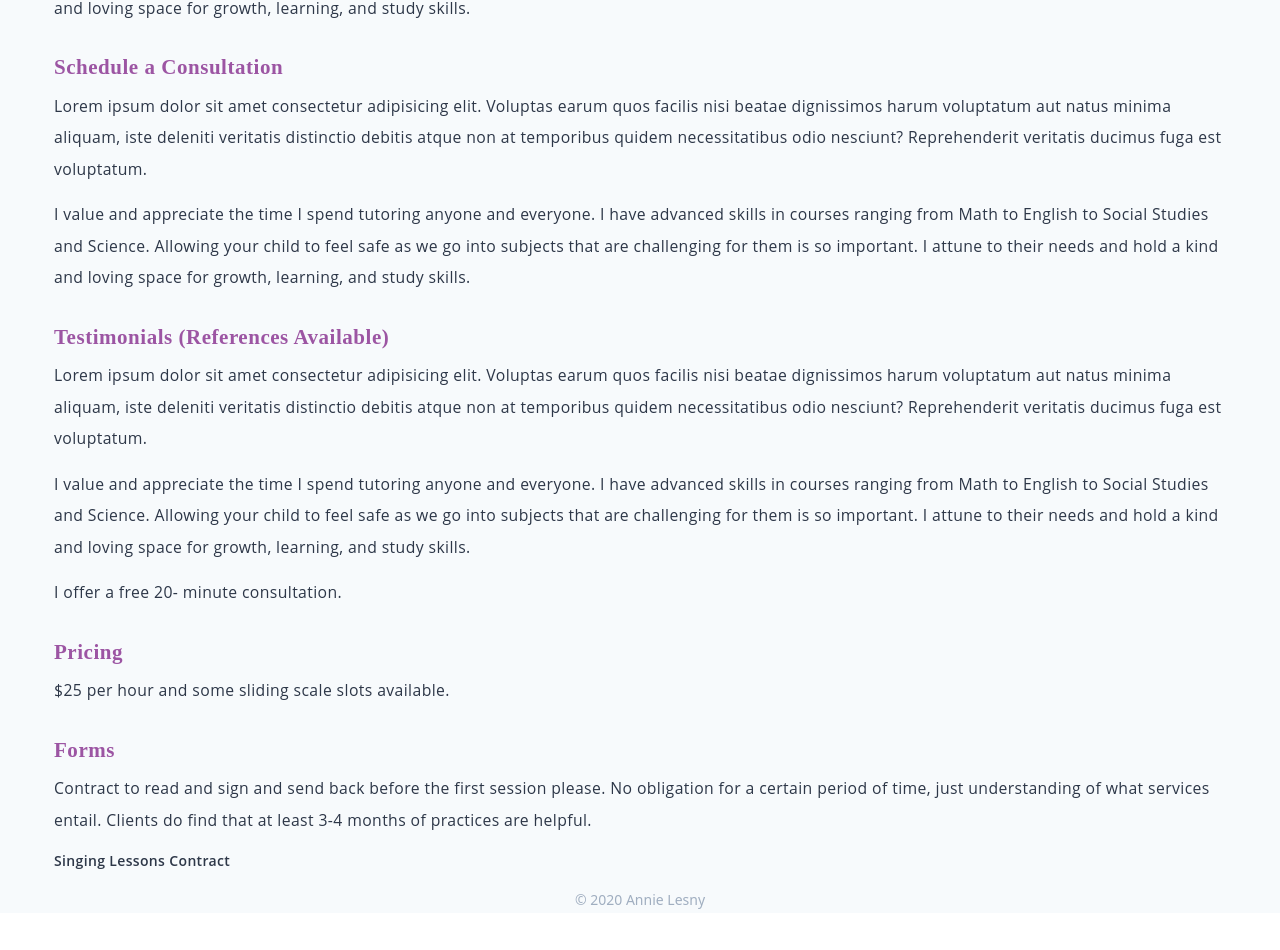
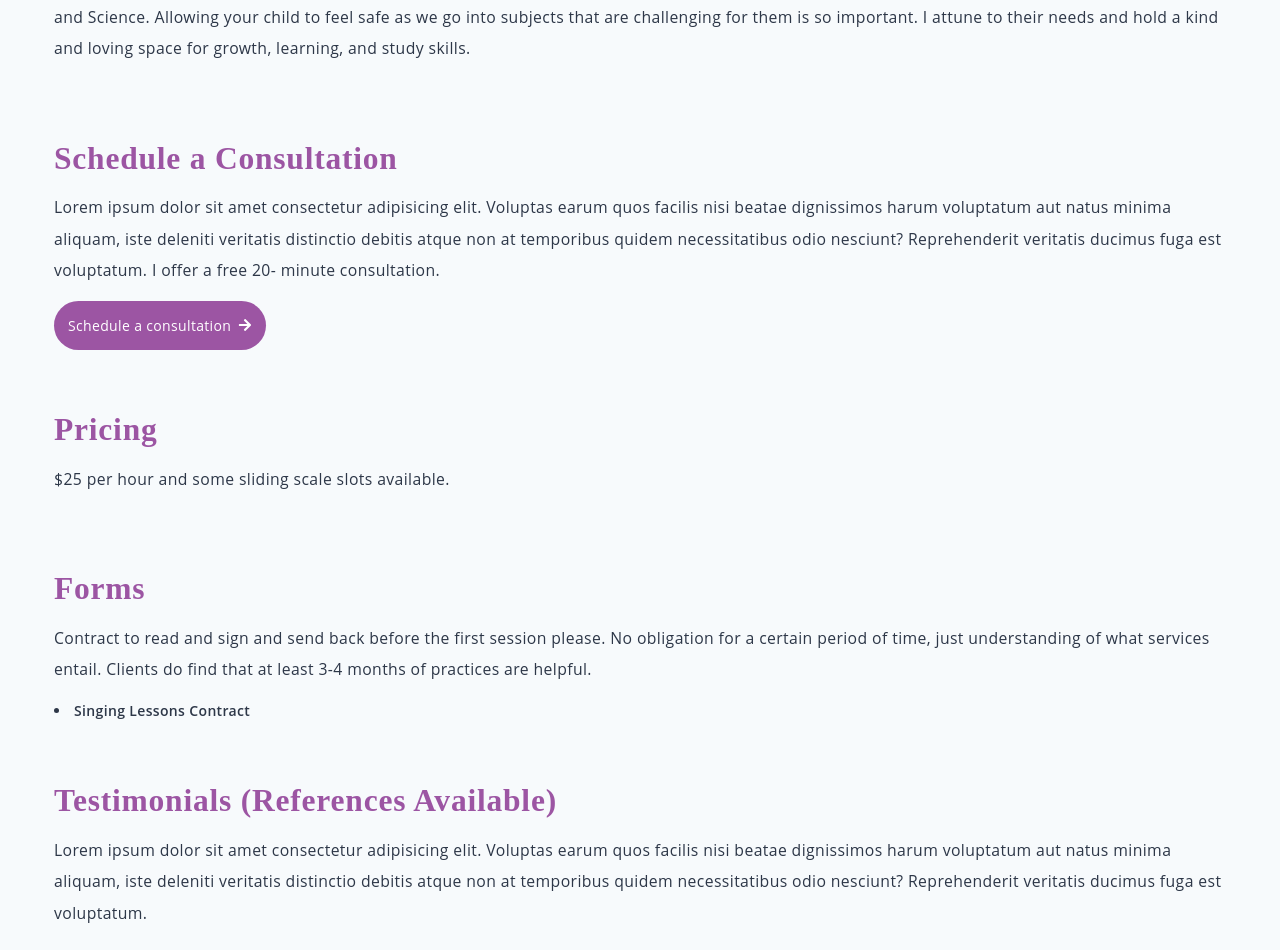
Before and after one commit to devmart10/annie-website, a Next.js app: page /tutoring in a window 1280 px wide. Shown: the part 379-1329 px from the top of the page. Before the commit the page ends 1292 px from the top, so only its background shows below. Built offline with nearby package versions, Linux system fonts and the light colour scheme.

Commit message:
more small tweaks

```diff
--- a/src/sections/Tutoring.js
+++ b/src/sections/Tutoring.js
@@ -1,11 +1,13 @@
 import React from "react";
+import Link from "next/link";
+import { FaArrowRight } from "react-icons/fa";
 
 const Tutoring = () => {
   return (
     <>
       <section id="tutoring-description" className="wow">
-        <div className="mb-4 section">
-          <h2 className="font-bold text-primary">Tutoring</h2>
+        <div className="mb-8 md:mb-16 section">
+          <h1 className="font-bold text-primary">Singing Lessons</h1>
           <p>
             Are you and/ or your children feeling overwhelmed by schoolwork? Is it affecting your relationship and
             making things extra difficult? Most children and parents need extra support. When we feel supported, we’re
@@ -21,8 +23,49 @@ const Tutoring = () => {
       </section>
 
       <section id="tutoring-schedule" className="wow">
-        <div className="mb-4 section">
-          <h3 className="font-bold text-primary">Schedule a Consultation</h3>
+        <div className="mb-8 md:mb-16 section">
+          <h2 className="font-bold text-primary">Schedule a Consultation</h2>
+          <p>
+            Lorem ipsum dolor sit amet consectetur adipisicing elit. Voluptas earum quos facilis nisi beatae dignissimos
+            harum voluptatum aut natus minima aliquam, iste deleniti veritatis distinctio debitis atque non at
+            temporibus quidem necessitatibus odio nesciunt? Reprehenderit veritatis ducimus fuga est voluptatum. I offer
+            a free 20- minute consultation.
+          </p>
+          <Link href="#">
+            <div className="inline-flex items-center p-4 text-white rounded-full bg-b-purple">
+              <a className="mr-2 font-normal hover:no-underline" onClick={() => setExpanded(false)}>
+                Schedule a consultation
+              </a>
+              <FaArrowRight></FaArrowRight>
+            </div>
+          </Link>
+        </div>
+      </section>
+
+      <section id="tutoring-pricing" className="wow">
+        <div className="mb-8 md:mb-16 section">
+          <h2 className="font-bold text-primary">Pricing</h2>
+          <p>$25 per hour and some sliding scale slots available.</p>
+        </div>
+      </section>
+
+      <section id="tutoring-forms" className="wow">
+        <div className="mb-8 md:mb-16 section">
+          <h2 className="font-bold text-primary">Forms</h2>
+          <p>
+            Contract to read and sign and send back before the first session please. No obligation for a certain period
+            of time, just understanding of what services entail. Clients do find that at least 3-4 months of practices
+            are helpful.
+          </p>
+          <li>
+            <a href="#">Singing Lessons Contract</a>
+          </li>
+        </div>
+      </section>
+
+      <section id="tutoring-testimonials" className="wow">
+        <div className="mb-8 md:mb-16 section">
+          <h2 className="font-bold text-primary">Testimonials (References Available)</h2>
           <p>
             Lorem ipsum dolor sit amet consectetur adipisicing elit. Voluptas earum quos facilis nisi beatae dignissimos
             harum voluptatum aut natus minima aliquam, iste deleniti veritatis distinctio debitis atque non at
@@ -36,43 +79,6 @@ const Tutoring = () => {
           </p>
         </div>
       </section>
-
-      <section id="tutoring-testimonials" className="wow">
-        <div className="mb-4 section">
-          <h3 className="font-bold text-primary">Testimonials (References Available)</h3>
-          <p>
-            Lorem ipsum dolor sit amet consectetur adipisicing elit. Voluptas earum quos facilis nisi beatae dignissimos
-            harum voluptatum aut natus minima aliquam, iste deleniti veritatis distinctio debitis atque non at
-            temporibus quidem necessitatibus odio nesciunt? Reprehenderit veritatis ducimus fuga est voluptatum.
-          </p>
-          <p>
-            I value and appreciate the time I spend tutoring anyone and everyone. I have advanced skills in courses
-            ranging from Math to English to Social Studies and Science. Allowing your child to feel safe as we go into
-            subjects that are challenging for them is so important. I attune to their needs and hold a kind and loving
-            space for growth, learning, and study skills.
-          </p>
-          <p>I offer a free 20- minute consultation.</p>
-        </div>
-      </section>
-
-      <section id="tutoring-pricing" className="wow">
-        <div className="mb-4 section">
-          <h3 className="font-bold text-primary">Pricing</h3>
-          <p>$25 per hour and some sliding scale slots available.</p>
-        </div>
-      </section>
-
-      <section id="tutoring-forms" className="wow">
-        <div className="mb-4 section">
-          <h3 className="font-bold text-primary">Forms</h3>
-          <p>
-            Contract to read and sign and send back before the first session please. No obligation for a certain period
-            of time, just understanding of what services entail. Clients do find that at least 3-4 months of practices
-            are helpful.
-          </p>
-          <a href="#">Singing Lessons Contract</a>
-        </div>
-      </section>
     </>
   );
 };
```
